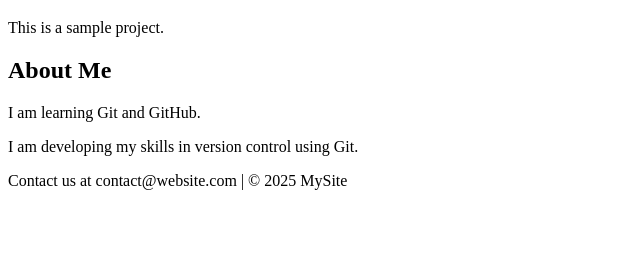
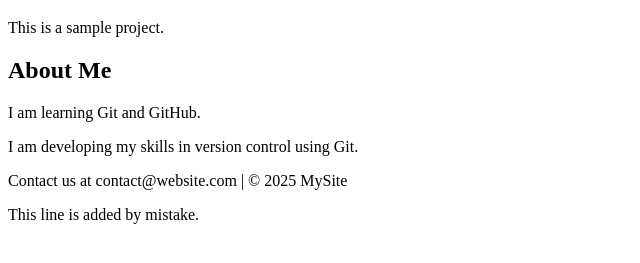
Before and after one commit to Mageshwaran-13/project-html, a plain HTML site: page index.html in a window 1280 px wide. Shown: the part 61-324 px from the top of the page, without its empty margins (0-640 px from the left). Drawn offline with Linux system fonts and the light colour scheme.

Commit message:
Add line by mistake

```diff
--- a/index.html
+++ b/index.html
@@ -13,5 +13,6 @@
     <p>I am developing my skills in version control using Git.</p>
 </section>
 <footer>Contact us at contact@website.com | © 2025 MySite</footer>
+<p>This line is added by mistake.</p>
 </body>
 </html>
```
